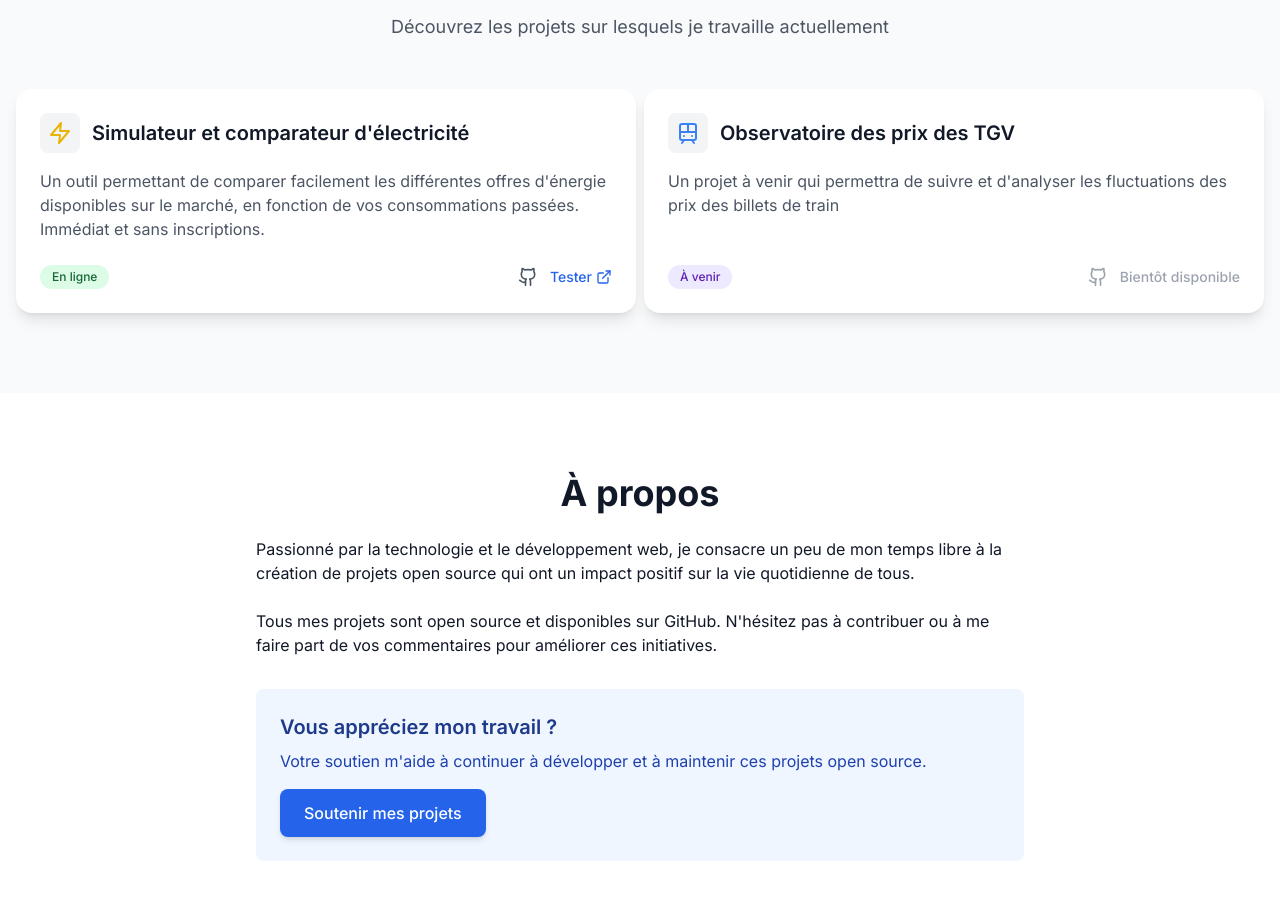
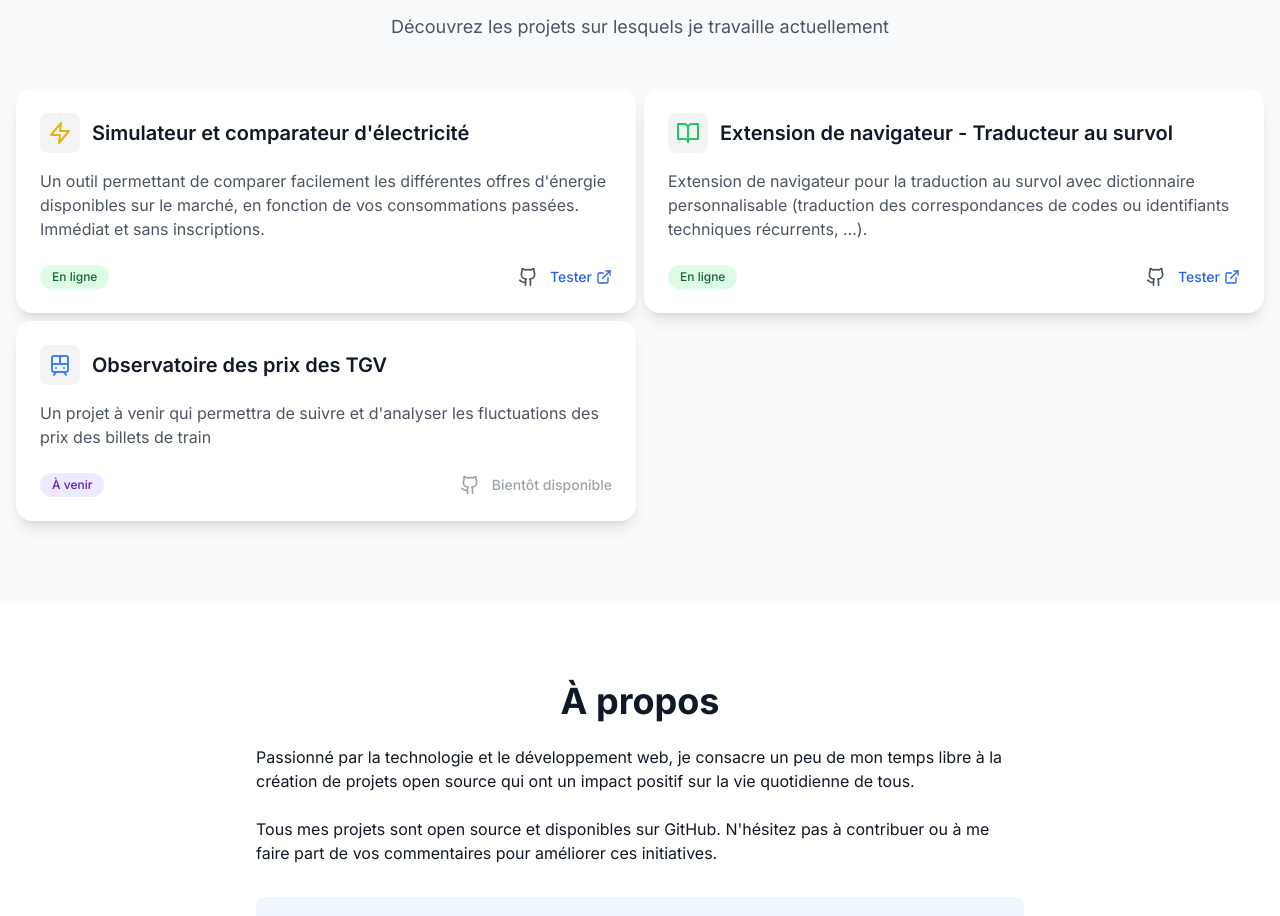
Before and after one commit to GaboFlo/gaboflo.fr, a React (Vite) app: page / in a window 1280 px wide. Shown: the part 923-1839 px from the top of the page. Built offline with nearby package versions, Linux system fonts and the light colour scheme.

Commit message:
✨ Add browser extension project (#3)

```diff
--- a/src/components/ProjectCard.tsx
+++ b/src/components/ProjectCard.tsx
@@ -1,4 +1,4 @@
-import { ExternalLink, Github, Train, Zap } from "lucide-react";
+import { BookOpen, ExternalLink, Github, Train, Zap } from "lucide-react";
 import React from "react";
 import { Project } from "../types";
 
@@ -13,6 +13,8 @@
         return <Zap size={24} className="text-yellow-500" />;
       case "train":
         return <Train size={24} className="text-blue-500" />;
+      case "translate":
+        return <BookOpen size={24} className="text-green-500" />;
       default:
         return null;
     }
--- a/src/data/projects.ts
+++ b/src/data/projects.ts
@@ -13,6 +13,16 @@
     icon: "zap",
   },
   {
+    id: "hover-translator",
+    title: "Extension de navigateur - Traducteur au survol",
+    description:
+      "Extension de navigateur pour la traduction au survol avec dictionnaire personnalisable (traduction des correspondances de codes ou identifiants techniques récurrents, ...).",
+    url: "https://github.com/GaboFlo/MyHoverCustomTranslator",
+    githubUrl: "https://github.com/GaboFlo/MyHoverCustomTranslator",
+    status: "live",
+    icon: "translate",
+  },
+  {
     id: "train-price",
     title: "Observatoire des prix des TGV",
     description:
```
